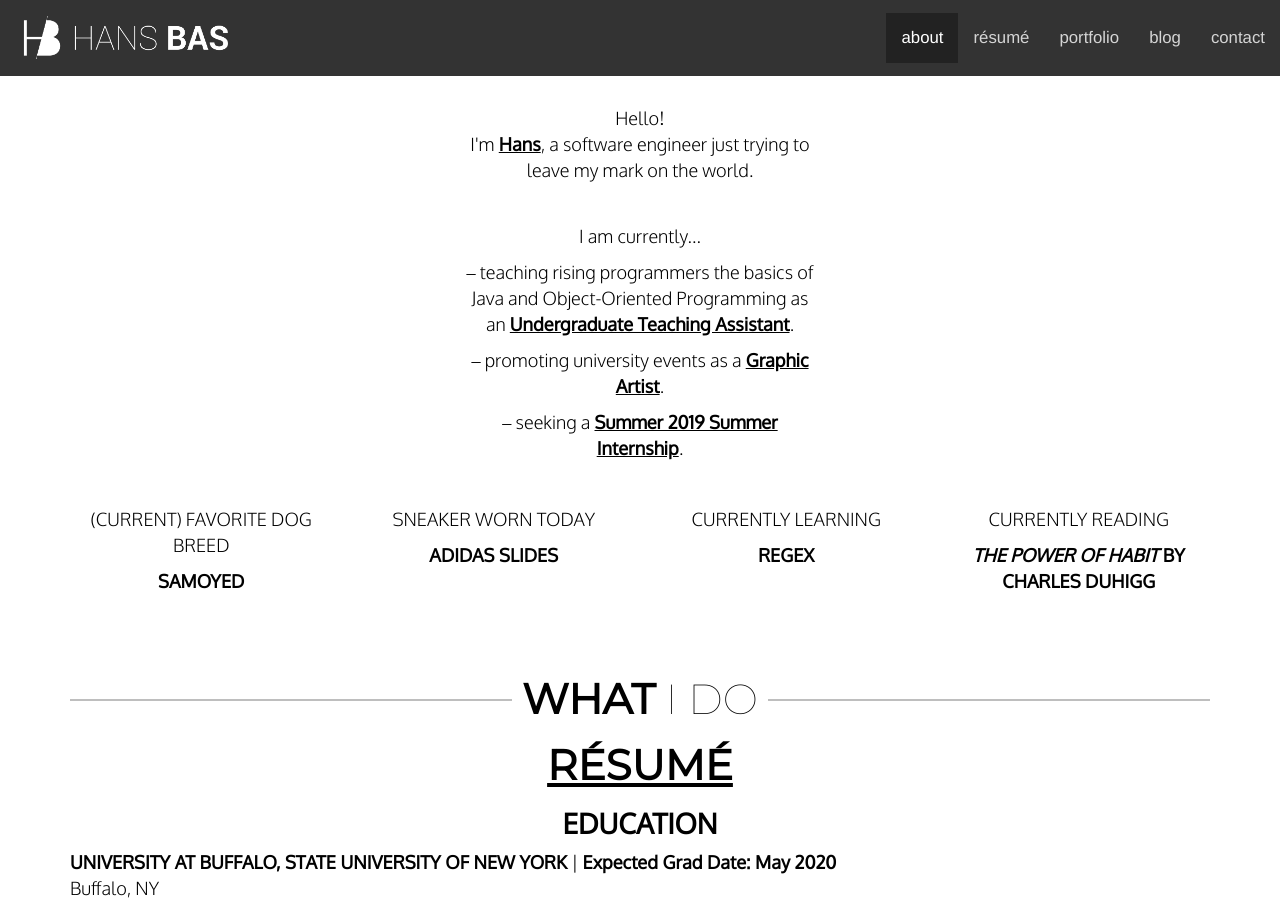
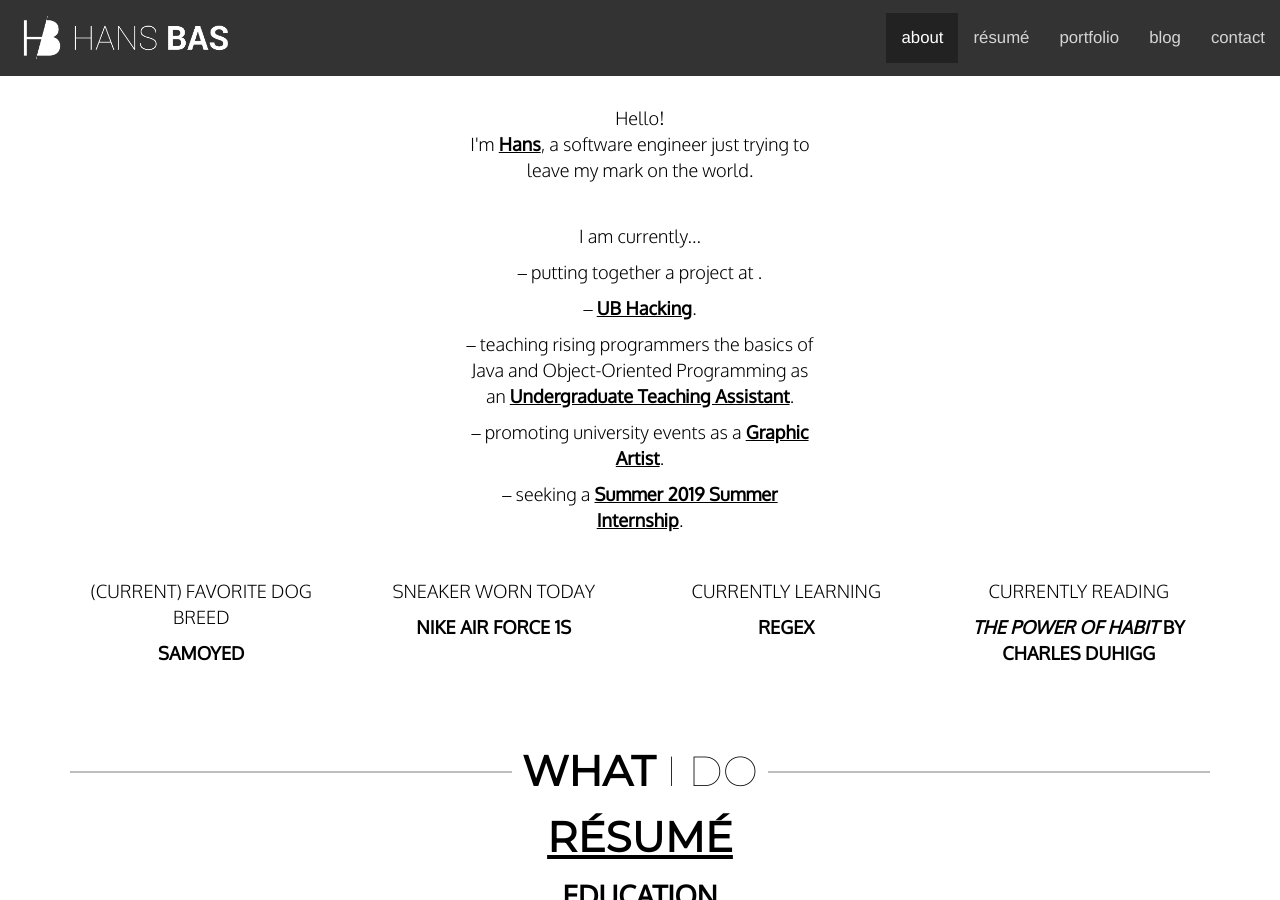
Before and after one commit to haanmiba/haanmiba.github.io, a Jekyll site: the page built from index.md, in a window 1280 px wide and 900 px high, scrolled down 833 px. Built offline with Jekyll 4.4.1, drawn with Linux system fonts in a browser that asks for light colours; nearby versions of some CDN libraries.

Commit message:
Added UB Hacking to website.

```diff
--- a/_data/about.yml
+++ b/_data/about.yml
@@ -1,4 +1,6 @@
 currently:
+  - action: 'putting together a project at'
+  - subject: 'UB Hacking'
   - action: 'teaching rising programmers the basics of Java and Object-Oriented Programming as an'
     subject: 'Undergraduate Teaching Assistant'
   - action: 'promoting university events as a '
@@ -6,7 +8,7 @@ currently:
   - action: 'seeking a'
     subject: 'Summer 2019 Summer Internship'
 dog: 'Samoyed'
-sneaker: 'Adidas Slides'
+sneaker: 'Nike Air Force 1s'
 learning: 'Regex'
 reading:
   book: 'The Power of Habit'
```
